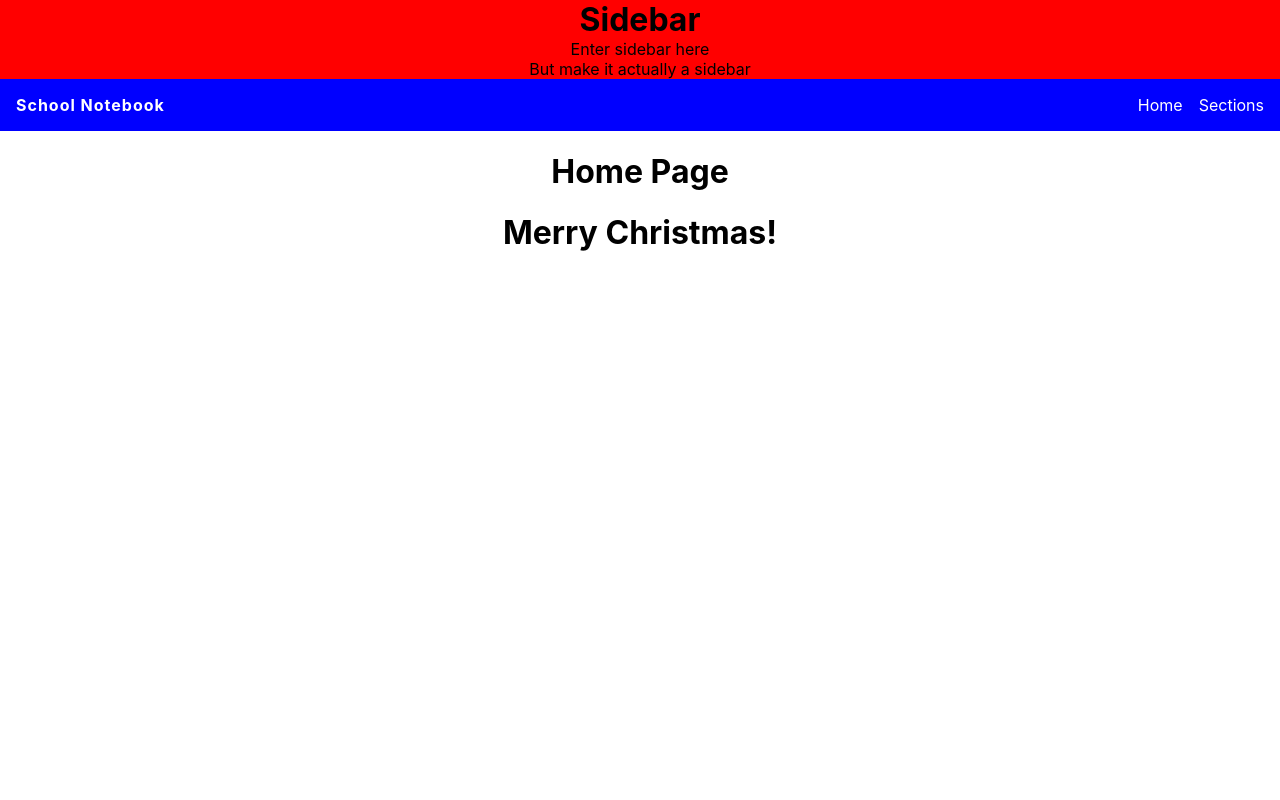
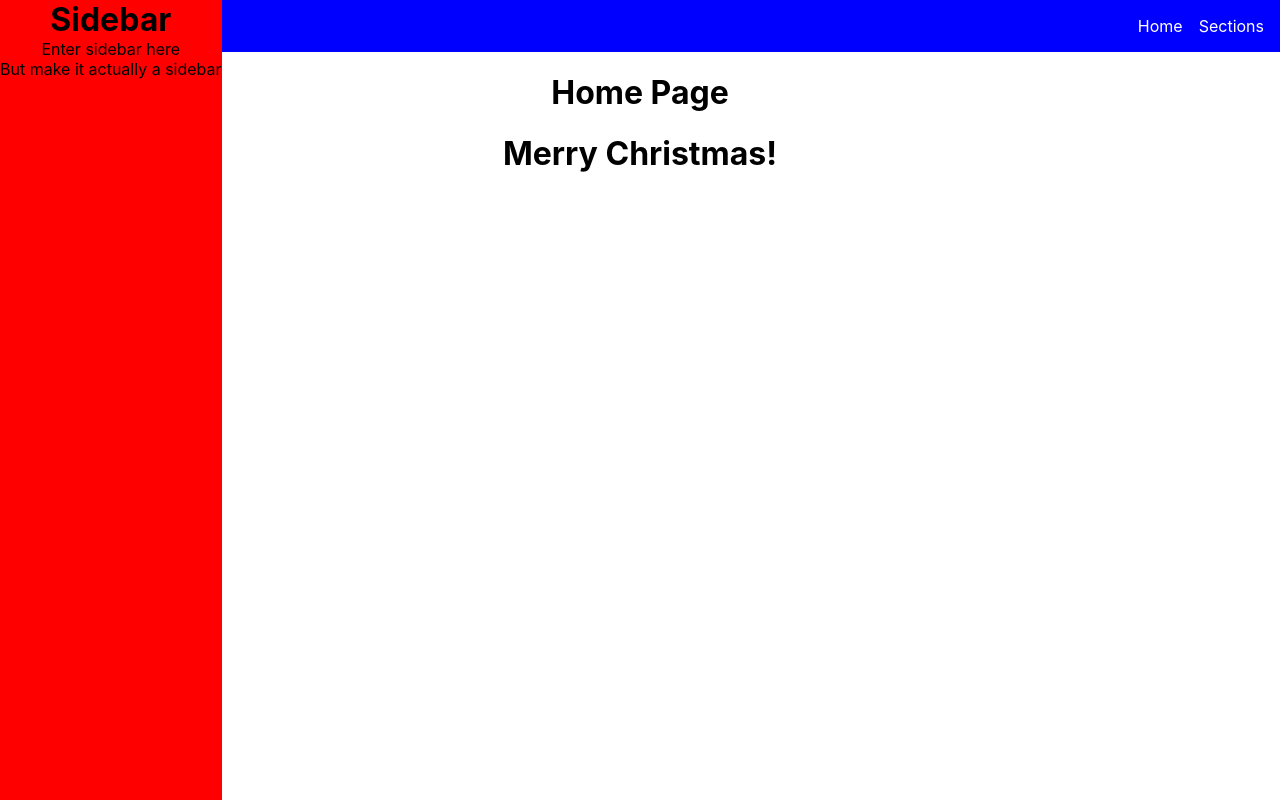
Before and after one commit to jsoomie/school-notebook, a React (Create React App) app: page / in a window 1280 px wide. Built offline with nearby package versions, Linux system fonts and the light colour scheme.

Commit message:
chore: create sidebar bug: sidebar overlaps navbar

```diff
--- a/src/components/Sidebar/Sidebar.css
+++ b/src/components/Sidebar/Sidebar.css
@@ -1,5 +1,9 @@
 .sidebar {
   background-color: red;
+  position: fixed;
+  height: 100%;
+  top: 0;
+  left: 0;
 }
 
 .sidebar p,
```
